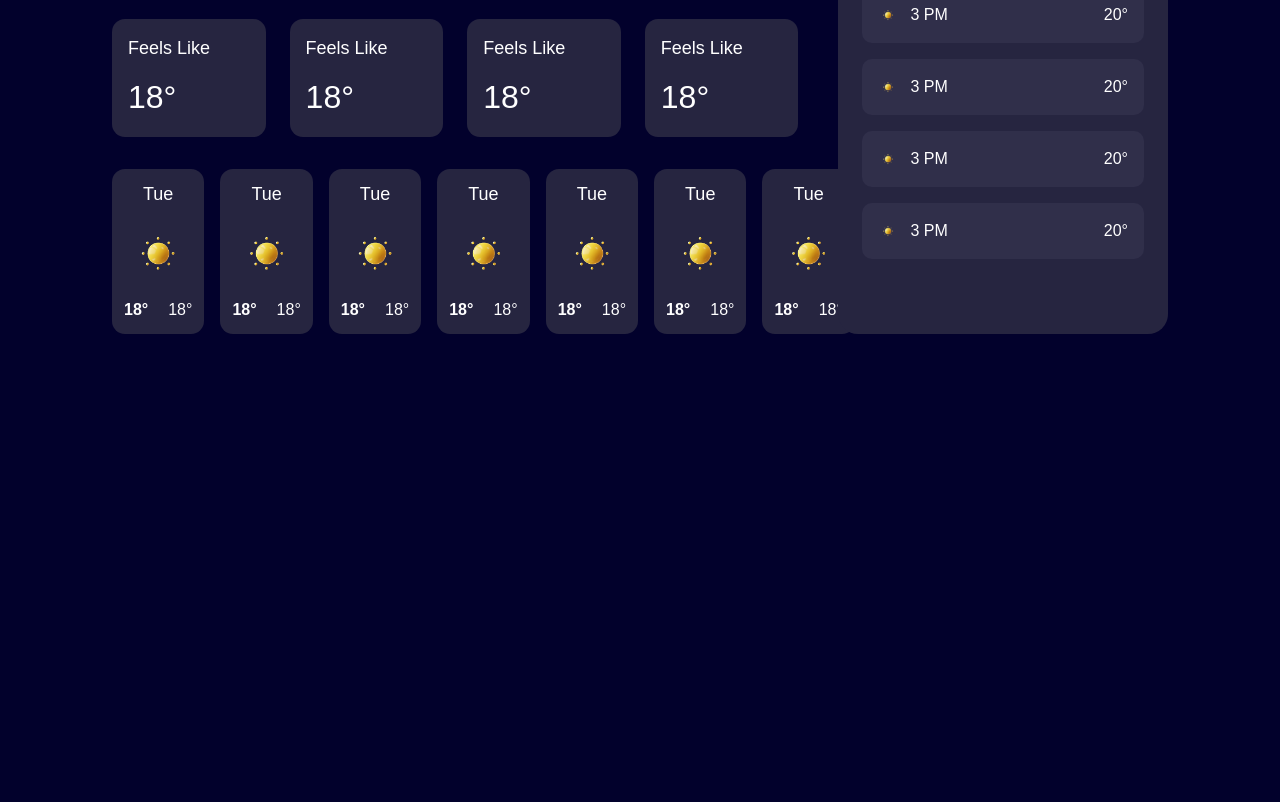
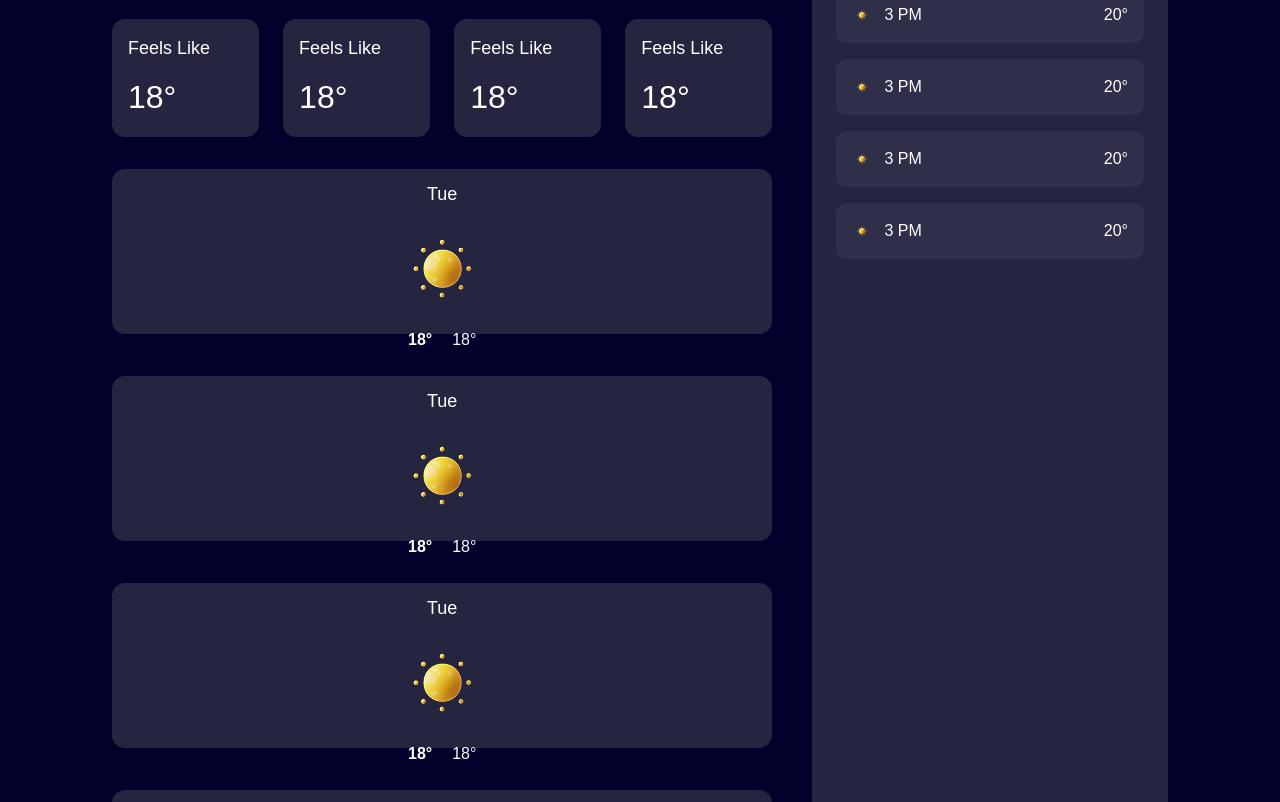
Before and after one commit to devblp/weather-app, a Next.js app: page / in a window 1280 px wide. Shown: the part 700-1502 px from the top of the page. Before the commit the page ends 1114 px from the top, so only its background shows below. Built offline with nearby package versions, Linux system fonts and the light colour scheme; no server answers.

Commit message:
Update index.tsx

```diff
--- a/src/components/Body/DailyForecast/index.tsx
+++ b/src/components/Body/DailyForecast/index.tsx
@@ -3,7 +3,7 @@
 
 export default function DailyForecast() {
   return (
-    <div className='flex gap-4'>
+    <div className='flex flex-wrap gap-2.5'>
       <CardDailyForecast />
       <CardDailyForecast />
       <CardDailyForecast />
```
